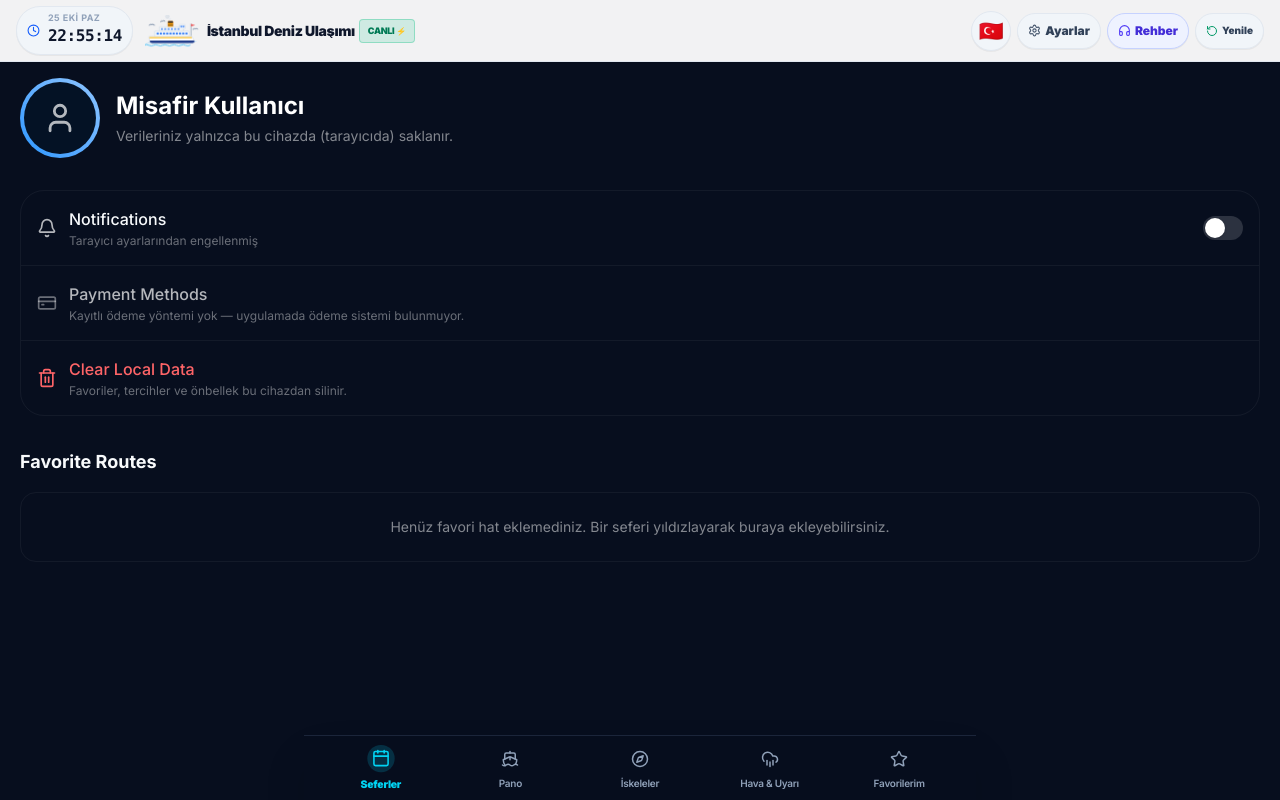
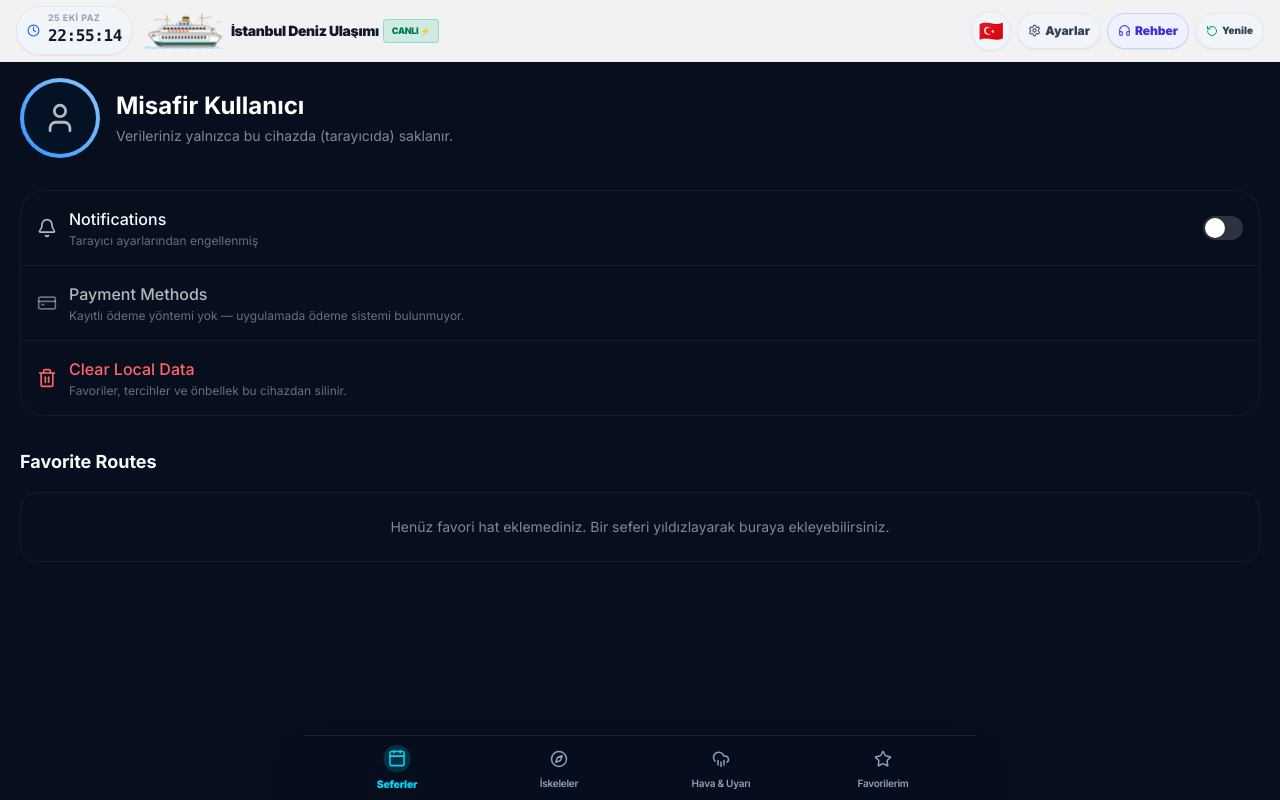
Before and after one commit to alpampa/gemi2, a Next.js app in the folder apps/web/: page /profile in a window 1280 px wide. Built offline with nearby package versions, Linux system fonts and the light colour scheme.

Commit message:
Improve ferry header and compact date navigation

```diff
--- a/apps/web/src/components/navigation/BottomNav.tsx
+++ b/apps/web/src/components/navigation/BottomNav.tsx
@@ -1,6 +1,6 @@
 "use client";
 
-import { Calendar, Compass, Star, CloudRain, Ship } from "lucide-react";
+import { Calendar, Compass, Star, CloudRain } from "lucide-react";
 import { useLanguageStore } from "@/store/useLanguageStore";
 
 interface BottomNavProps {
@@ -10,7 +10,6 @@ interface BottomNavProps {
 
 const NAV_ITEMS = [
   { id: "schedules", labelKey: "navSchedules", Icon: Calendar },
-  { id: "board", labelKey: "navBoard", Icon: Ship },
   { id: "piers", labelKey: "navPiers", Icon: Compass },
   { id: "weather", labelKey: "navWeather", Icon: CloudRain },
   { id: "favorites", labelKey: "navFavorites", Icon: Star }
--- a/apps/web/src/components/navigation/TopBar.tsx
+++ b/apps/web/src/components/navigation/TopBar.tsx
@@ -54,7 +54,7 @@ export function TopBar() {
         {/* Logo & Portal Adı */}
         <div className="flex items-center gap-1.5 truncate">
           <div className="shrink-0 flex items-center justify-center" title="Paşabahçe vapuru">
-            <AdaVapuruIcon className="w-12 h-7 sm:w-14 sm:h-8" />
+            <AdaVapuruIcon className="w-16 h-7 sm:w-20 sm:h-9" />
           </div>
           <div className="truncate">
             <h1 className="font-black text-xs sm:text-sm tracking-tight text-slate-900 dark:text-white flex items-center gap-1 leading-none truncate">
--- a/apps/web/src/components/schedule/ScheduleListClient.tsx
+++ b/apps/web/src/components/schedule/ScheduleListClient.tsx
@@ -29,6 +29,8 @@ import {
   AlertOctagon,
   SlidersHorizontal,
   Calendar,
+  ChevronLeft,
+  ChevronRight,
   Clock,
   Share2,
   Compass,
@@ -149,7 +151,7 @@ export function ScheduleListClient({
   const activeDate = selectedDate < todayDateKey ? todayDateKey : selectedDate;
   const selectedDayType = getDayTypeForDate(activeDate, todayDateKey);
   const [urlPreferencesLoaded, setUrlPreferencesLoaded] = useState(false);
-  const dateChoices = Array.from({ length: 7 }, (_, index) => addDateDays(todayDateKey, index));
+  const lastSelectableDateKey = addDateDays(todayDateKey, 14);
   const selectedDateLabel = activeDate === todayDateKey ? undefined : formatDateWithWeekday(activeDate);
   const [showAllDay, setShowAllDay] = useState<boolean>(false);
   const [searchQuery, setSearchQuery] = useState<string>("");
@@ -802,46 +804,69 @@ export function ScheduleListClient({
 
       {/* 1. GÜN SEÇİCİ VE KALKIŞ ↔ VARIŞ FİLTRELERİ */}
       <div className="px-3 pt-3 pb-2 bg-[#070e1e] text-white space-y-2.5 relative z-20">
-        {/* Yakın tarihler görünür; daha ilerisi takvimden seçilir. */}
-        <div className="w-full flex items-stretch gap-1.5 overflow-x-auto hide-scrollbar">
-          {dateChoices.map((date, index) => {
-            const active = activeDate === date;
-            const title = index === 0 ? "Bugün" : index === 1 ? "Yarın" : formatDateWithWeekday(date);
-            return (
-              <button
-                key={date}
-                type="button"
-                onClick={() => {
-                  triggerHaptic("light");
-                  setSelectedDate(date);
-                }}
-                aria-pressed={active}
-                className={`min-w-[68px] shrink-0 rounded-xl px-2 py-1.5 text-center border transition-colors ${active
-                  ? "bg-white text-slate-950 border-white shadow-sm"
-                  : "bg-slate-900 text-slate-300 border-slate-800 hover:border-slate-600"}`}
-              >
-                <span className="block text-[10px] font-bold leading-tight">{title}</span>
-                <span className="block text-[11px] font-black leading-tight mt-0.5">{formatShortDate(date)}</span>
-              </button>
-            );
-          })}
-          <label className="relative min-w-[72px] shrink-0 rounded-xl px-2 py-1.5 text-center border border-slate-800 bg-slate-900 text-slate-300 hover:border-slate-600 cursor-pointer flex flex-col items-center justify-center">
-            <Calendar size={14} aria-hidden="true" />
-            <span className="text-[10px] font-bold mt-0.5">Tarih seç</span>
+        {/* Tek satır: önceki gün, seçili tarih, sonraki gün ve gerekirse Bugün kısayolu. */}
+        <div className="w-full flex items-center gap-2">
+          <button
+            type="button"
+            aria-label="Önceki gün"
+            disabled={activeDate <= todayDateKey}
+            onClick={() => {
+              triggerHaptic("light");
+              setSelectedDate(addDateDays(activeDate, -1));
+            }}
+            className="w-11 h-11 shrink-0 rounded-xl border border-slate-800 bg-slate-900 text-slate-200 flex items-center justify-center disabled:opacity-35 disabled:cursor-not-allowed"
+          >
+            <ChevronLeft size={18} aria-hidden="true" />
+          </button>
+
+          <label className="relative flex-1 min-w-0 h-11 rounded-xl px-3 border border-slate-700 bg-slate-900 text-white cursor-pointer flex items-center justify-center gap-2">
+            <Calendar size={15} className="shrink-0 text-cyan-300" aria-hidden="true" />
+            <span className="truncate text-xs font-extrabold">
+              {activeDate === todayDateKey
+                ? `Bugün · ${formatShortDate(activeDate)}`
+                : formatDateWithWeekday(activeDate)}
+            </span>
             <input
               type="date"
               aria-label="Sefer tarihini seç"
               min={todayDateKey}
-              max={addDateDays(todayDateKey, 14)}
+              max={lastSelectableDateKey}
               value={activeDate}
               onChange={(event) => {
                 const date = event.target.value;
                 if (!date) return;
+                triggerHaptic("light");
                 setSelectedDate(date);
               }}
               className="absolute inset-0 w-full h-full opacity-0 cursor-pointer"
             />
           </label>
+
+          <button
+            type="button"
+            aria-label="Sonraki gün"
+            disabled={activeDate >= lastSelectableDateKey}
+            onClick={() => {
+              triggerHaptic("light");
+              setSelectedDate(addDateDays(activeDate, 1));
+            }}
+            className="w-11 h-11 shrink-0 rounded-xl border border-slate-800 bg-slate-900 text-slate-200 flex items-center justify-center disabled:opacity-35 disabled:cursor-not-allowed"
+          >
+            <ChevronRight size={18} aria-hidden="true" />
+          </button>
+
+          {activeDate !== todayDateKey && (
+            <button
+              type="button"
+              onClick={() => {
+                triggerHaptic("light");
+                setSelectedDate(todayDateKey);
+              }}
+              className="h-11 shrink-0 px-3 rounded-xl bg-cyan-500/15 text-cyan-200 border border-cyan-400/30 text-xs font-extrabold"
+            >
+              Bugün
+            </button>
+          )}
         </div>
 
         {/* Kalkış ↔ Varış Seçici ve Hızlı Filtre Kapsülleri */}
--- a/apps/web/src/components/ui/AdaVapuruIcon.tsx
+++ b/apps/web/src/components/ui/AdaVapuruIcon.tsx
@@ -1,120 +1,85 @@
-/**
- * Ada Vapuru ikonu — yandan görünüm, pruva sağa (seyir yönü sağa).
- * Klasik İstanbul ada vapuru profili: beyaz gövde, sarı sancak şeridi,
- * lacivert su hattı, sarı-siyah baca, önde köprüüstü, pruvada direk + bayrak.
- * Canlı efektler (globals.css): yalpalama, baca dumanı, dalgalar ve martılar.
- * prefers-reduced-motion'da tüm animasyonlar durur.
- *
- * viewBox üst payı (-4): dumanın yükselip kaybolması için nefes alanı.
- */
-export function AdaVapuruIcon({ className = "w-7 h-4" }: { className?: string }) {
+/** Paşabahçe esintili, uzun gövdeli ve iki direkli vapur çizimi. */
+export function AdaVapuruIcon({ className = "w-20 h-9" }: { className?: string }) {
   return (
     <svg
-      viewBox="0 -4 48 28"
+      viewBox="0 0 220 100"
       className={className}
       role="img"
       aria-label="Paşabahçe vapuru"
       fill="none"
+      xmlns="http://www.w3.org/2000/svg"
     >
-      {/* MARTILAR — gemi çevresinde süzülen üç martı (konum grup transformunda,
-          animasyon path üzerinde: CSS transform SVG transform attribute'unu ezer) */}
-      <g stroke="#94a3b8" strokeWidth="0.9" strokeLinecap="round">
-        <g transform="translate(5.5 4.4)">
-          <path className="ferry-gull" d="M-2.2,0.6 Q-1.1,-0.8 0,0.1 Q1.1,-0.8 2.2,0.6" />
-        </g>
-        <g transform="translate(15 2.6)">
-          <path className="ferry-gull ferry-gull-2" d="M-1.8,0.5 Q-0.9,-0.7 0,0.1 Q0.9,-0.7 1.8,0.5" />
-        </g>
-        <g transform="translate(43.5 8.6)">
-          <path className="ferry-gull ferry-gull-3" d="M-2,0.55 Q-1,-0.75 0,0.1 Q1,-0.75 2,0.55" />
-        </g>
+      {/* Uzakta süzülen martılar */}
+      <g stroke="#94a3b8" strokeWidth="1.7" strokeLinecap="round">
+        <path className="ferry-gull" d="M25 20q5-6 10 0 5-6 10 0" />
+        <path className="ferry-gull ferry-gull-2" d="M168 15q4-5 8 0 4-5 8 0" />
+        <path className="ferry-gull ferry-gull-3" d="M199 27q4-5 8 0" />
       </g>
 
-      {/* DALGALAR — iki katmanlı, dikişsiz akış (4 birim periyot) */}
-      <path
-        className="ferry-wave"
-        d="M1,20.9 q2,-1.1 4,0 t4,0 t4,0 t4,0 t4,0 t4,0 t4,0 t4,0 t4,0 t4,0 t4,0"
-        stroke="#7dd3fc"
-        strokeWidth="0.7"
-        strokeLinecap="round"
-        opacity="0.5"
-      />
-      <path
-        className="ferry-wave ferry-wave-2"
-        d="M-3,22.5 q2,-1.1 4,0 t4,0 t4,0 t4,0 t4,0 t4,0 t4,0 t4,0 t4,0 t4,0 t4,0 t4,0"
-        stroke="#38bdf8"
-        strokeWidth="0.8"
-        strokeLinecap="round"
-        opacity="0.85"
-      />
-
-      {/* Pruva köpüğü */}
-      <g stroke="#bae6fd" strokeWidth="0.7" strokeLinecap="round" opacity="0.9">
-        <path d="M39.5,20.1 q1.5,-2.2 3.6,-1" />
-        <path d="M41.6,19.7 q1.1,-1.5 2.6,-0.7" />
+      {/* İki yüksek direk ve aralarındaki ince halatlar */}
+      <g stroke="#d19a35" strokeWidth="2" strokeLinecap="round">
+        <path d="M60 7v48M157 3v49" />
+        <path d="M60 14L27 54M60 17L87 43M157 10L127 40M157 12l42 44" stroke="#9aa5b1" strokeWidth=".9" />
+        <path d="M52 18h16M148 14h18" strokeWidth="1.2" />
       </g>
 
       <g className="ferry-bob">
-        {/* BACADAN DUMAN — üç kademeli puff */}
-        <circle className="ferry-smoke" cx="21.8" cy="0.9" r="1.7" fill="#cbd5e1" />
-        <circle className="ferry-smoke ferry-smoke-2" cx="22.4" cy="1" r="1.2" fill="#e2e8f0" />
-        <circle className="ferry-smoke ferry-smoke-3" cx="21.2" cy="1.2" r="0.85" fill="#f1f5f9" />
+        {/* Tek baca ve hafifçe yükselen duman */}
+        <circle className="ferry-smoke" cx="111" cy="21" r="4.2" fill="#cbd5e1" />
+        <circle className="ferry-smoke ferry-smoke-2" cx="116" cy="17" r="3" fill="#e2e8f0" />
+        <circle className="ferry-smoke ferry-smoke-3" cx="106" cy="16" r="2.4" fill="#f1f5f9" />
 
-        {/* BACA — sarı gövde, siyah şapka + ince kuşak */}
-        <rect x="19.6" y="1.6" width="4.4" height="5" rx="0.6" fill="#f59e0b" stroke="#d97706" strokeWidth="0.4" />
-        <rect x="19.6" y="1.6" width="4.4" height="1.3" rx="0.5" fill="#0f172a" />
-        <rect x="19.6" y="4.7" width="4.4" height="0.5" fill="#0f172a" opacity="0.85" />
+        {/* Uzun, alçak gövde; önde sivri burun, arkada yükselen kıç */}
+        <path d="M21 53Q34 51 49 53L177 55Q196 56 211 66L199 82Q194 88 184 89H39Q28 88 25 80L11 63Q8 59 12 56Z" fill="#f8fafc" stroke="#354252" strokeWidth="1.8" />
+        <path d="M20 61Q28 59 43 60L182 62Q197 63 207 68" stroke="#d8a23b" strokeWidth="2.4" />
+        <path d="M25 78Q36 81 49 81H194L199 82Q194 88 184 89H39Q28 88 25 80Z" fill="#176b51" />
+        <path d="M33 89Q41 93 52 93H179Q189 93 195 89" stroke="#a74637" strokeWidth="3" strokeLinecap="round" />
 
-        {/* PRUVA DİREĞİ + kırmızı bayrak */}
-        <line x1="39.8" y1="3.8" x2="39.8" y2="14.6" stroke="#94a3b8" strokeWidth="0.7" />
-        <path d="M39.8,4 L43.4,5.05 L39.8,6.1 Z" fill="#ef4444" />
-
-        {/* ÜST GÜVERTE + pencereler */}
-        <rect x="12" y="6.6" width="21" height="3.6" rx="0.4" fill="#f8fafc" stroke="#cbd5e1" strokeWidth="0.5" />
-        <g fill="#3b82f6" opacity="0.9">
-          <rect x="13.4" y="7.7" width="1.8" height="1.5" rx="0.25" />
-          <rect x="16.3" y="7.7" width="1.8" height="1.5" rx="0.25" />
-          <rect x="19.2" y="7.7" width="1.8" height="1.5" rx="0.25" />
-          <rect x="22.1" y="7.7" width="1.8" height="1.5" rx="0.25" />
-          <rect x="25" y="7.7" width="1.8" height="1.5" rx="0.25" />
-          <rect x="27.9" y="7.7" width="1.8" height="1.5" rx="0.25" />
+        {/* Alt yolcu salonu: gövde boyunca uzanan pencere sırası */}
+        <path d="M38 60L178 62L176 77H40Z" fill="#f7f8f7" stroke="#687584" strokeWidth="1" />
+        <g fill="#26384c">
+          <rect x="46" y="64" width="5" height="8" rx="1" /><rect x="55" y="64" width="5" height="8" rx="1" />
+          <rect x="64" y="64" width="5" height="8" rx="1" /><rect x="73" y="64" width="5" height="8" rx="1" />
+          <rect x="82" y="64" width="5" height="8" rx="1" /><rect x="91" y="64" width="5" height="8" rx="1" />
+          <rect x="100" y="64" width="5" height="8" rx="1" /><rect x="109" y="64" width="5" height="8" rx="1" />
+          <rect x="118" y="64" width="5" height="8" rx="1" /><rect x="127" y="64" width="5" height="8" rx="1" />
+          <rect x="136" y="64" width="5" height="8" rx="1" /><rect x="145" y="64" width="5" height="8" rx="1" />
+          <rect x="154" y="64" width="5" height="8" rx="1" /><rect x="163" y="64" width="5" height="8" rx="1" />
         </g>
 
-        {/* KÖPRÜÜSTÜ — önde yükseltilmiş kaptan köşkü */}
-        <rect x="29.6" y="4.6" width="5" height="3.6" rx="0.5" fill="#f8fafc" stroke="#cbd5e1" strokeWidth="0.5" />
-        <g fill="#3b82f6">
-          <rect x="30.5" y="5.6" width="1.5" height="1.4" rx="0.2" />
-          <rect x="32.4" y="5.6" width="1.5" height="1.4" rx="0.2" />
+        {/* Üst güverte uzun ve basık; kıçta açık yolcu bölümü */}
+        <path d="M34 52L47 39Q51 35 59 35H162Q172 36 180 43L188 57L47 55Z" fill="#f4f5f3" stroke="#475569" strokeWidth="1.5" />
+        <path d="M40 46H175" stroke="#d8a23b" strokeWidth="1.8" />
+        <g fill="#26384c">
+          <rect x="50" y="40" width="7" height="6" rx="1" /><rect x="60" y="40" width="7" height="6" rx="1" />
+          <rect x="70" y="40" width="7" height="6" rx="1" /><rect x="80" y="40" width="7" height="6" rx="1" />
+          <rect x="90" y="40" width="7" height="6" rx="1" /><rect x="100" y="40" width="7" height="6" rx="1" />
+          <rect x="110" y="40" width="7" height="6" rx="1" /><rect x="120" y="40" width="7" height="6" rx="1" />
+          <rect x="130" y="40" width="7" height="6" rx="1" /><rect x="140" y="40" width="7" height="6" rx="1" />
+          <rect x="150" y="40" width="7" height="6" rx="1" /><rect x="160" y="40" width="7" height="6" rx="1" />
         </g>
 
-        {/* ANA KAMARA + alt sıra pencereler */}
-        <rect x="8" y="10.2" width="30" height="4.8" rx="0.4" fill="#f8fafc" stroke="#cbd5e1" strokeWidth="0.5" />
-        <g fill="#3b82f6">
-          <rect x="9.6" y="11.5" width="1.9" height="1.8" rx="0.3" />
-          <rect x="12.4" y="11.5" width="1.9" height="1.8" rx="0.3" />
-          <rect x="15.2" y="11.5" width="1.9" height="1.8" rx="0.3" />
-          <rect x="18" y="11.5" width="1.9" height="1.8" rx="0.3" />
-          <rect x="20.8" y="11.5" width="1.9" height="1.8" rx="0.3" />
-          <rect x="23.6" y="11.5" width="1.9" height="1.8" rx="0.3" />
-          <rect x="26.4" y="11.5" width="1.9" height="1.8" rx="0.3" />
-          <rect x="29.2" y="11.5" width="1.9" height="1.8" rx="0.3" />
-          <rect x="32" y="11.5" width="1.9" height="1.8" rx="0.3" />
-          <rect x="34.8" y="11.5" width="1.9" height="1.8" rx="0.3" />
+        {/* Köprüüstü ve bacanın ayrı, belirgin silueti */}
+        <path d="M88 35V29Q91 23 99 23H119Q127 25 129 35Z" fill="#f8fafc" stroke="#475569" strokeWidth="1.3" />
+        <g fill="#26384c">
+          <rect x="94" y="28" width="7" height="5" rx=".8" /><rect x="104" y="28" width="7" height="5" rx=".8" /><rect x="114" y="28" width="7" height="5" rx=".8" />
         </g>
+        <path d="M104 23V12Q104 10 107 10H118Q121 11 121 14V25Z" fill="#d6a13b" stroke="#475569" strokeWidth="1.2" />
+        <path d="M104 14H121" stroke="#263238" strokeWidth="3" />
 
-        {/* GÖVDE — pruvada öne devrilen kaş; sarı sancak şeridi + lacivert su hattı */}
-        <path
-          d="M3,15 L40.6,15 L43,19.7 Q42.4,20.7 41,20.7 L6,20.7 Q4,20.7 3.5,19.4 Z"
-          fill="#ffffff"
-          stroke="#cbd5e1"
-          strokeWidth="0.5"
-        />
-        <rect x="3.2" y="15.5" width="37.4" height="1" rx="0.3" fill="#fbbf24" />
-        <path
-          d="M4,18.4 L42.3,18.4 L43,19.7 Q42.4,20.7 41,20.7 L6,20.7 Q4,20.7 3.5,19.4 Z"
-          fill="#1e3a8a"
-        />
+        {/* Kırmızı can simitleri ve burun çapası */}
+        <g fill="#e5533d" stroke="#fff7ed" strokeWidth="1">
+          <circle cx="66" cy="51" r="3.5" /><circle cx="76" cy="51" r="3.5" /><circle cx="86" cy="51" r="3.5" />
+          <circle cx="96" cy="51" r="3.5" /><circle cx="106" cy="51" r="3.5" /><circle cx="116" cy="51" r="3.5" />
+        </g>
+        <path d="M22 57v9m-4-3q4 4 8 0m-8 0-3 3m11-3 3 3" stroke="#354252" strokeWidth="1.5" strokeLinecap="round" />
+        <path d="M185 42v12m0-12 8 3-8 3" stroke="#64748b" strokeWidth="1.2" strokeLinejoin="round" />
+        <path d="M185 42l8 3-8 3z" fill="#e5533d" />
       </g>
+
+      {/* İnce köpük ve birbirinden farklı hızda akan dalgalar */}
+      <path className="ferry-wave" d="M5 96q8-4 16 0t16 0t16 0t16 0t16 0t16 0t16 0t16 0t16 0t16 0t16 0t16 0t16 0" stroke="#38bdf8" strokeWidth="1.8" strokeLinecap="round" opacity=".85" />
+      <path className="ferry-wave ferry-wave-2" d="M0 99q8-3 16 0t16 0t16 0t16 0t16 0t16 0t16 0t16 0t16 0t16 0t16 0t16 0t16 0t16 0" stroke="#7dd3fc" strokeWidth="1.2" strokeLinecap="round" opacity=".7" />
     </svg>
   );
 }
```
